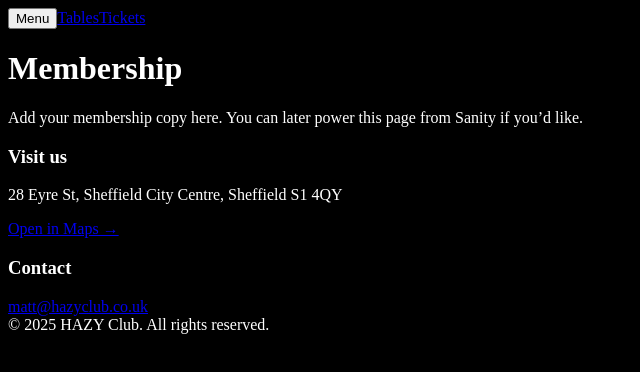
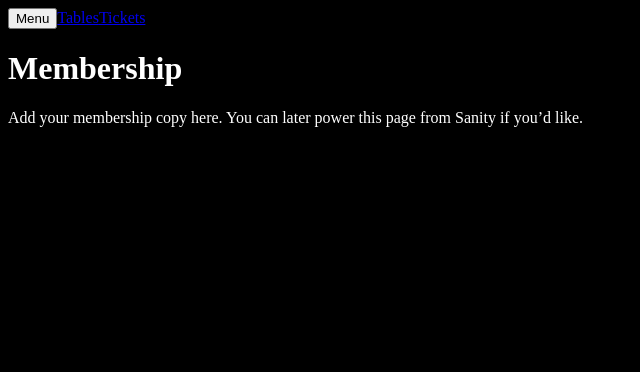
Before and after one commit to bojianlee19-design/club5, a Next.js app: page /about in a window 1280 px wide. Shown: the top 372 px of the page, without its empty margins (0-640 px from the left). Built offline with nearby package versions, Linux system fonts and the light colour scheme.

Commit message:
Update layout.tsx

```diff
--- a/app/layout.tsx
+++ b/app/layout.tsx
@@ -5,44 +5,16 @@ import TopNav from '@/components/TopNav'
 
 export const metadata: Metadata = {
   title: 'HAZY Club',
-  description: 'NIGHTS · MUSIC · COMMUNITY',
+  description: 'Nights · Music · Community',
 }
 
 export default function RootLayout({ children }: { children: React.ReactNode }) {
   return (
     <html lang="en">
       <body className="bg-black text-white antialiased">
+        {/* 顶部居中导航 */}
         <TopNav />
-        <div className="pt-16">{children}</div>
-
-        {/* Footer：地址/联系 */}
-        <footer className="mt-16 border-t border-white/10">
-          <div className="mx-auto max-w-7xl px-4 py-10 grid gap-6 md:grid-cols-3">
-            <div>
-              <h3 className="font-extrabold tracking-wide">Visit us</h3>
-              <p className="opacity-80 mt-2">
-                28 Eyre St, Sheffield City Centre, Sheffield S1 4QY
-              </p>
-              <a
-                href="https://maps.google.com/?q=28+Eyre+St,+Sheffield+S1+4QY"
-                className="underline mt-1 inline-block"
-                target="_blank"
-                rel="noreferrer"
-              >
-                Open in Maps →
-              </a>
-            </div>
-            <div>
-              <h3 className="font-extrabold tracking-wide">Contact</h3>
-              <a href="mailto:matt@hazyclub.co.uk" className="underline mt-2 inline-block">
-                matt@hazyclub.co.uk
-              </a>
-            </div>
-            <div className="opacity-70">
-              © {new Date().getFullYear()} HAZY Club. All rights reserved.
-            </div>
-          </div>
-        </footer>
+        {children}
       </body>
     </html>
   )
```
